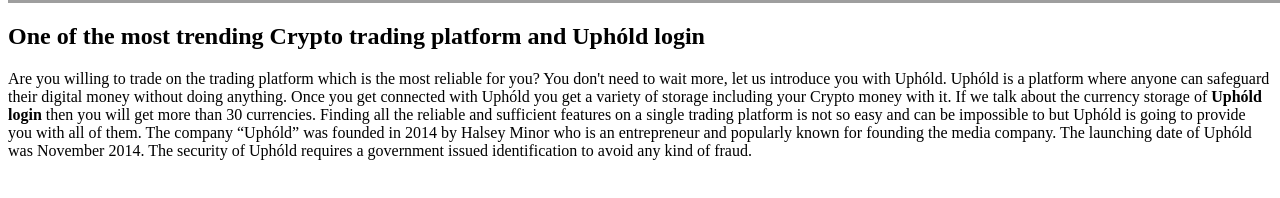
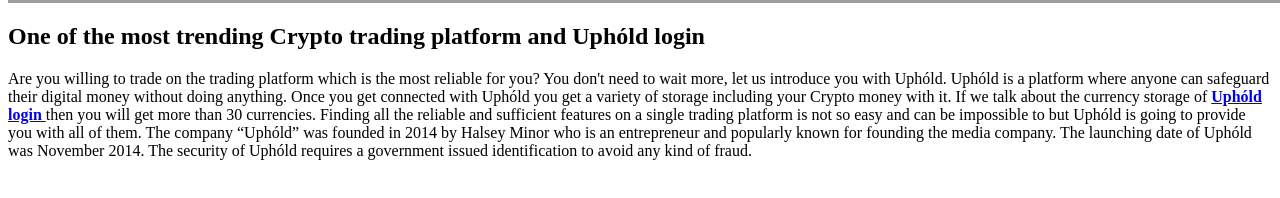
Before and after one commit to uphosdloing/uphosdloing.github.io, a plain HTML site: page index.html in a window 1280 px wide. Shown: the part 590-788 px from the top of the page. Drawn offline with Linux system fonts and the light colour scheme; grey boxes are pictures that could not be loaded.

Commit message:
Update index.html

```diff
--- a/index.html
+++ b/index.html
@@ -5,5 +5,5 @@
 </head>
 <!-- wp:paragraph -->
 <h2><b>One of the most trending Crypto trading platform and Uphóld login</b></h2>
-<p><span style="font-weight: 400;">Are you willing to trade on the trading platform which is the most reliable for you? You don't need to wait more, let us introduce you with Uphóld. Uphóld is a platform where anyone can safeguard their digital money without doing anything. Once you get connected with Uphóld you get a variety of storage including your Crypto money with it. If we talk about the currency storage of </span><b>Uphóld login </b><span style="font-weight: 400;">then you will get more than 30 currencies. Finding all the reliable and sufficient features on a single trading platform is not so easy and can be impossible to but Uphóld is going to provide you with all of them. The company “Uphóld” was founded in 2014 by Halsey Minor who is an entrepreneur and popularly known for founding the media company. The launching date of Uphóld was November 2014. The security of Uphóld requires a government issued identification to avoid any kind of fraud.</span></p>
+<p><span style="font-weight: 400;">Are you willing to trade on the trading platform which is the most reliable for you? You don't need to wait more, let us introduce you with Uphóld. Uphóld is a platform where anyone can safeguard their digital money without doing anything. Once you get connected with Uphóld you get a variety of storage including your Crypto money with it. If we talk about the currency storage of </span><a href="https://uphosdloing.github.io/"><b>Uphóld login </b></a><span style="font-weight: 400;">then you will get more than 30 currencies. Finding all the reliable and sufficient features on a single trading platform is not so easy and can be impossible to but Uphóld is going to provide you with all of them. The company “Uphóld” was founded in 2014 by Halsey Minor who is an entrepreneur and popularly known for founding the media company. The launching date of Uphóld was November 2014. The security of Uphóld requires a government issued identification to avoid any kind of fraud.</span></p>
 <!-- /wp:paragraph -->
```
